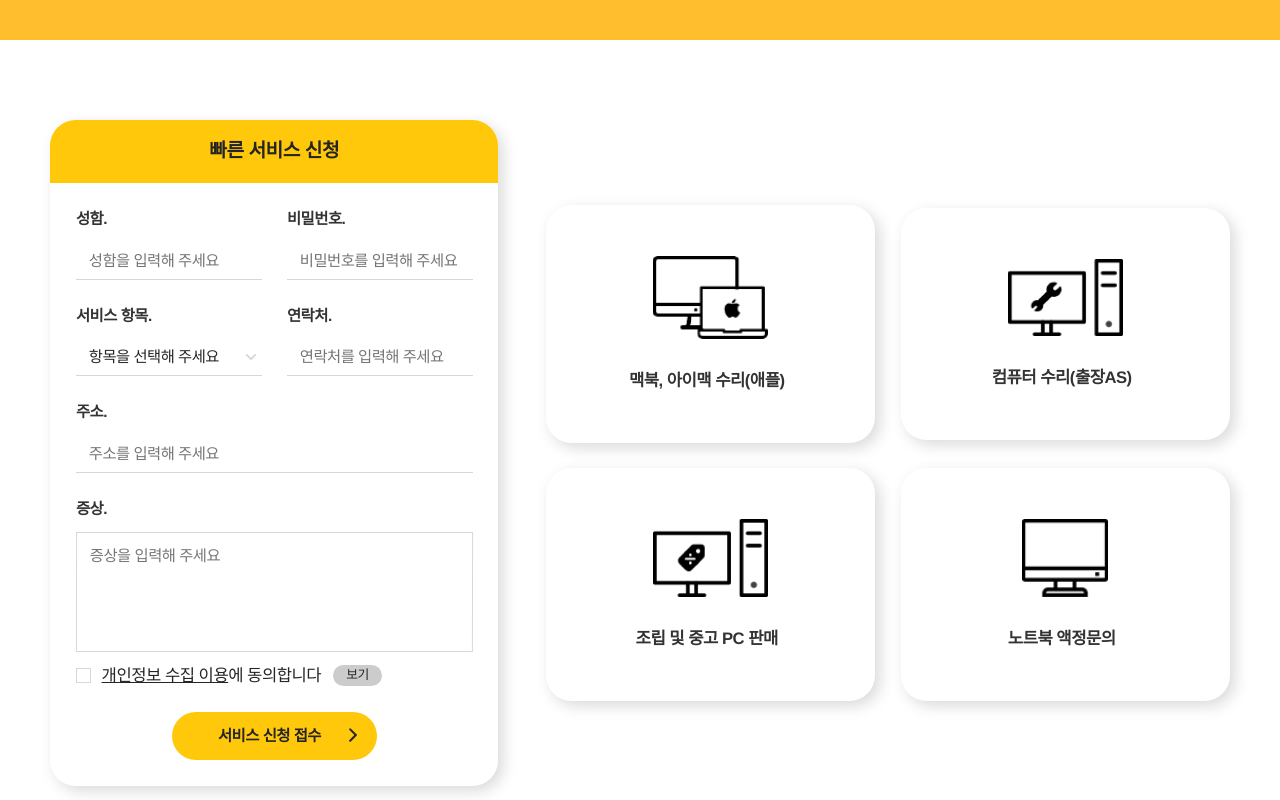
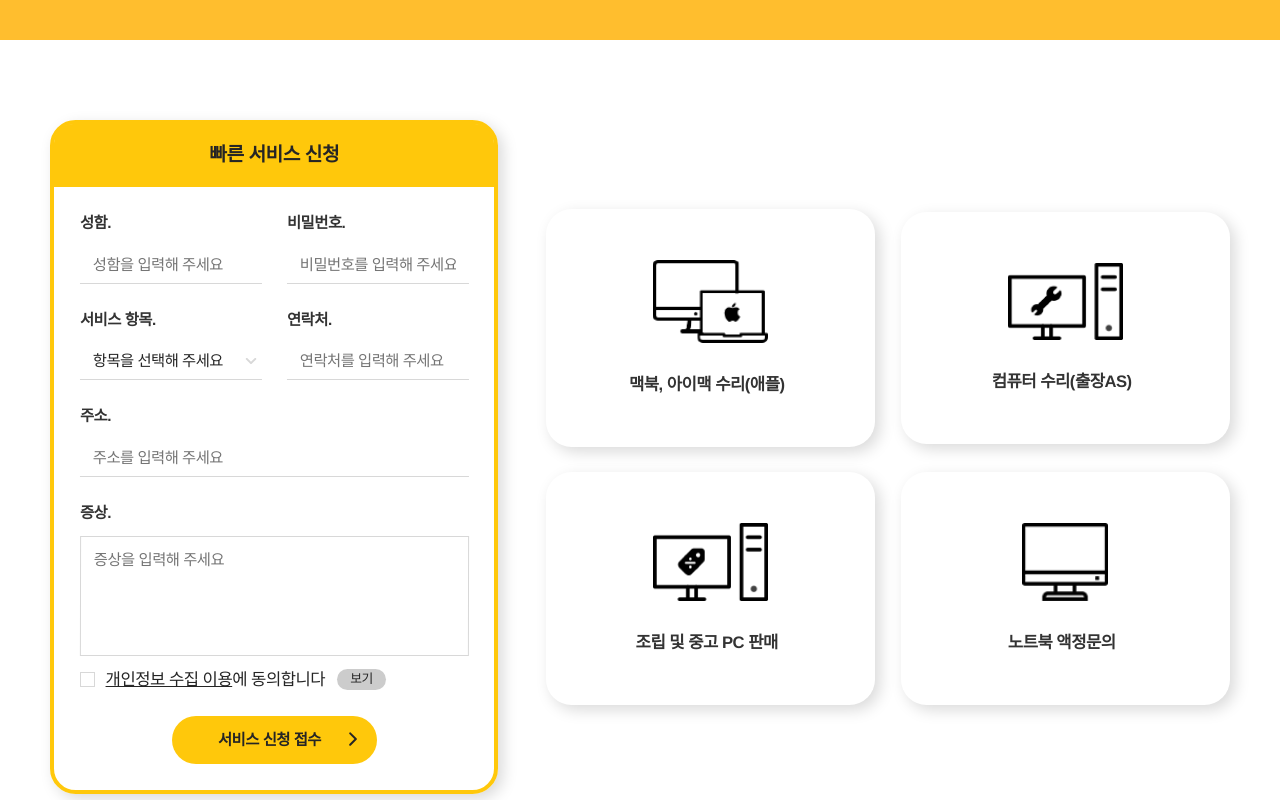
Before and after one commit to ybr0906/mangocom_front, a React app: page /edit in a window 1280 px wide. Shown: the part 760-1560 px from the top of the page. Built offline with nearby package versions, Linux system fonts and the light colour scheme; no server answers; a web font is replaced by a local one.

Commit message:
메인수정

```diff
--- a/src/pages/main/MainService.js
+++ b/src/pages/main/MainService.js
@@ -41,13 +41,14 @@ const QuickApplication = styled.div`
     width:454px;
     border-radius:30px;
     box-shadow:5px 5px 15px rgba(0,0,0,.15);
+    border: 4px solid #ffc80b;
     .title{
         font-size:18px;
         font-weight:600;
         text-align:center;
         background-color:#ffc80b;
         padding: 20px 10px;
-        border-radius:30px 30px 0 0;
+        border-radius:25px 25px 0 0;
     }
     .inner{
         padding: 30px;
@@ -151,7 +152,7 @@ const QuickApplication = styled.div`
         .title{
             font-size:1.5vw;
             padding:1.5vw 1vw;
-            border-radius:2vw 2vw 0 0;
+            border-radius:1.5vw 1.5vw 0 0;
         }
         .inner{
             padding:2vw;
@@ -187,6 +188,7 @@ const QuickApplication = styled.div`
         .title{
             font-size:2vw;
             padding:1.8vw 1vw;
+            border-radius: 1.3vw 1.3vw 0px 0px;
         }
         .inner{
             padding:3vw;
@@ -231,6 +233,7 @@ const QuickApplication = styled.div`
         .title{
             font-size:2vw;
             padding:1.8vw 1vw;
+            border-radius: 4px 4px 0px 0px;
         }
         .inner{
             padding:3vw;
@@ -275,7 +278,7 @@ const QuickApplication = styled.div`
         .title{
             font-size: 16px;
             padding: 12px 20px;
-            border-radius: 15px 15px 0 0;
+            border-radius: 8px 8px 0 0;
         }
         .inner{
             padding:18px;
```
